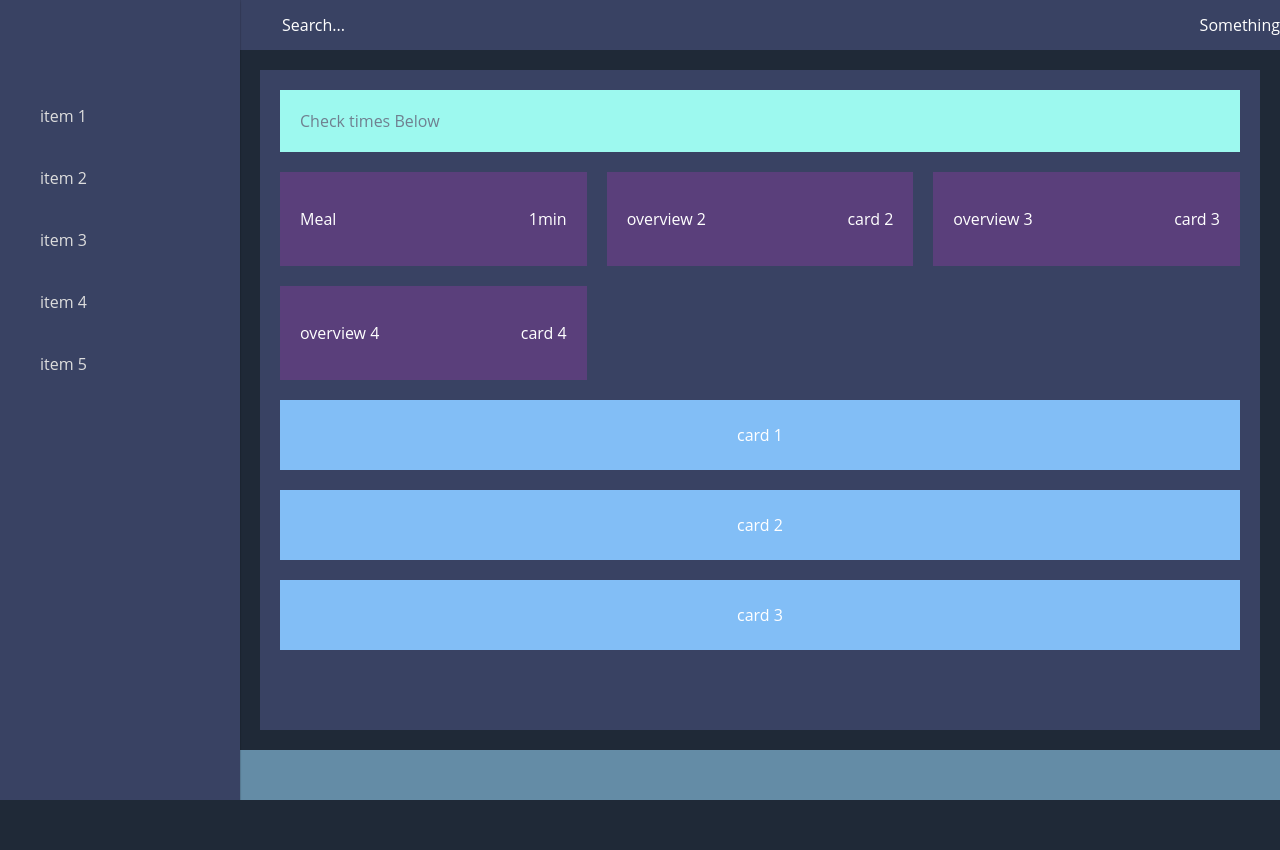
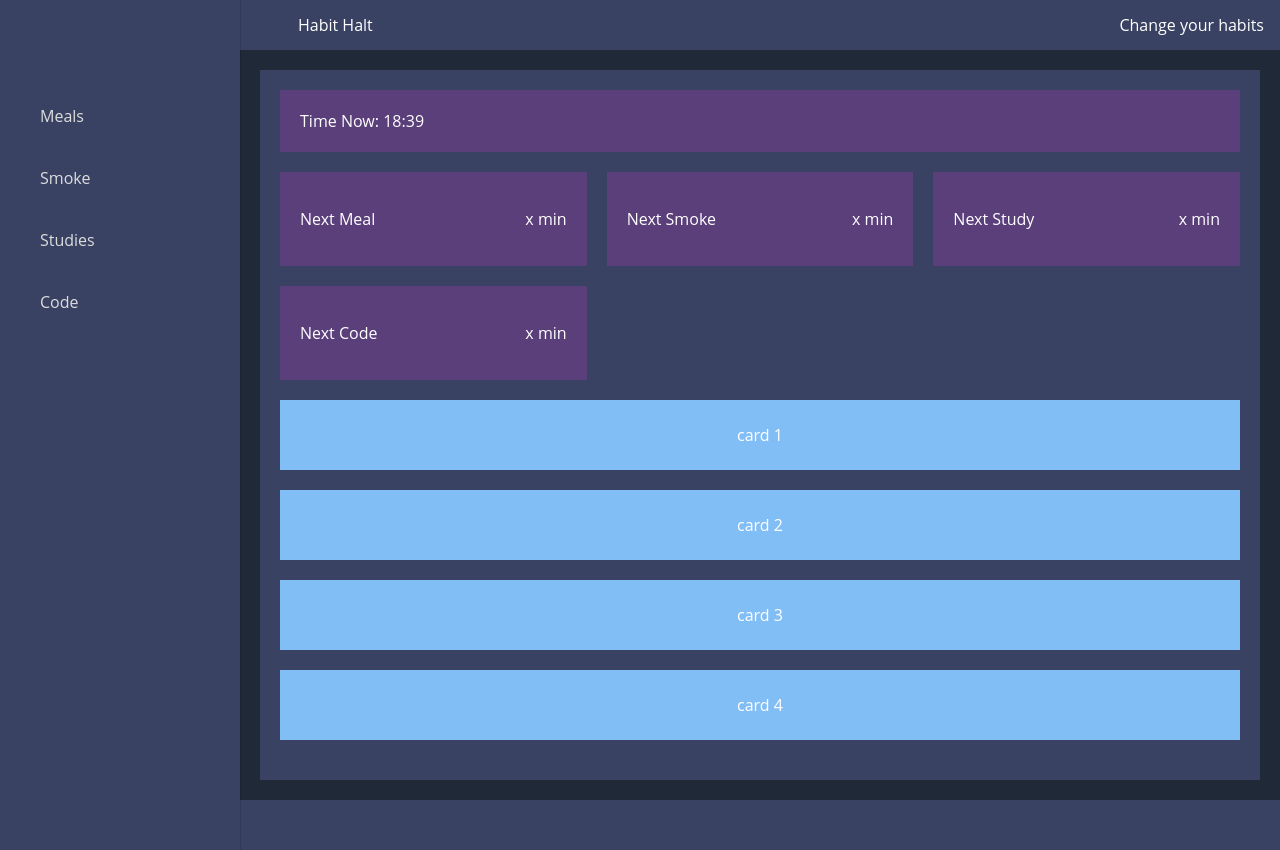
Before and after one commit to Sinthix/habit-halt, a Vue app: page / in a window 1280 px wide. Before the commit the page ends 800 px from the top, so only its background shows below. Built offline with nearby package versions, Linux system fonts and the light colour scheme.

Commit message:
adds current time

```diff
--- a/src/components/footer/TheFooter.vue
+++ b/src/components/footer/TheFooter.vue
@@ -12,7 +12,7 @@
   align-items: center;
   justify-content: space-between;
   padding: 0 16px;
-  background-color: #648ca6;
+  background-color: #394263;
 }
 
 </style>
--- a/src/components/header/HeaderComponent.vue
+++ b/src/components/header/HeaderComponent.vue
@@ -1,7 +1,7 @@
 <template>
     <header class="header">
-      <div class="header__search">Search...</div>
-      <div class="header__avatar">Something</div>
+      <div class="header__search">Habit Halt</div>
+      <div class="header__avatar">Change your habits</div>
     </header>
 </template>
 
@@ -15,6 +15,7 @@
   justify-content: space-between;
   padding: 0;
   background-color: #394263;
+  padding: 0 16px;
 }
 
 /* Make room for the menu icon on mobile */
--- a/src/components/main/cards/MainCards.vue
+++ b/src/components/main/cards/MainCards.vue
@@ -3,6 +3,7 @@
       <card-component cardText="card 1"/>
       <card-component cardText="card 2"/>
       <card-component cardText="card 3"/>
+      <card-component cardText="card 4"/>
     </div>
 </template>
 
--- a/src/components/main/header/MainHeader.vue
+++ b/src/components/main/header/MainHeader.vue
@@ -1,9 +1,19 @@
 <template>
     <div class="main-header">
-        <div class="main-header__heading">Check times Below</div>
+        <div class="main-header__heading">Time Now: {{ timeNow }}</div>
 
       </div>
 </template>
+<script setup>
+import { computed } from 'vue'
+
+const timeNow = computed(() => {
+  const today = new Date();
+      return today.getHours() + ":" + today.getMinutes()
+})
+
+</script>
+
 
 <style>
 .main-header {
@@ -11,7 +21,6 @@
   justify-content: space-between;
   margin: 20px;
   padding: 20px;
-  background-color: #9df9ef;
-  color: slategray;
+  background-color: #d3d3;
 }
 </style>
--- a/src/components/main/overview/MainOverview.vue
+++ b/src/components/main/overview/MainOverview.vue
@@ -1,9 +1,9 @@
 <template>
    <div class="main-overview">
-        <overview-card overviewText="Meal" cardText="1min"/>
-        <overview-card overviewText="overview 2" cardText="card 2"/>
-        <overview-card overviewText="overview 3" cardText="card 3"/>
-        <overview-card overviewText="overview 4" cardText="card 4"/>
+        <overview-card overviewText="Next Meal" cardText="x min"/>
+        <overview-card overviewText="Next Smoke" cardText="x min"/>
+        <overview-card overviewText="Next Study" cardText="x min"/>
+        <overview-card overviewText="Next Code" cardText="x min"/>
       </div>
 </template>
 
--- a/src/components/sidenav/SideNav.vue
+++ b/src/components/sidenav/SideNav.vue
@@ -1,11 +1,10 @@
 <template>
     <aside class="sidenav">
       <ul class="sidenav__list">
-        <list-item listText="item 1"/>
-        <list-item listText="item 2"/>
-        <list-item listText="item 3"/>
-        <list-item listText="item 4"/>
-        <list-item listText="item 5"/>
+        <list-item listText="Meals"/>
+        <list-item listText="Smoke"/>
+        <list-item listText="Studies"/>
+        <list-item listText="Code"/>
       </ul>
     </aside>
 </template>
```
